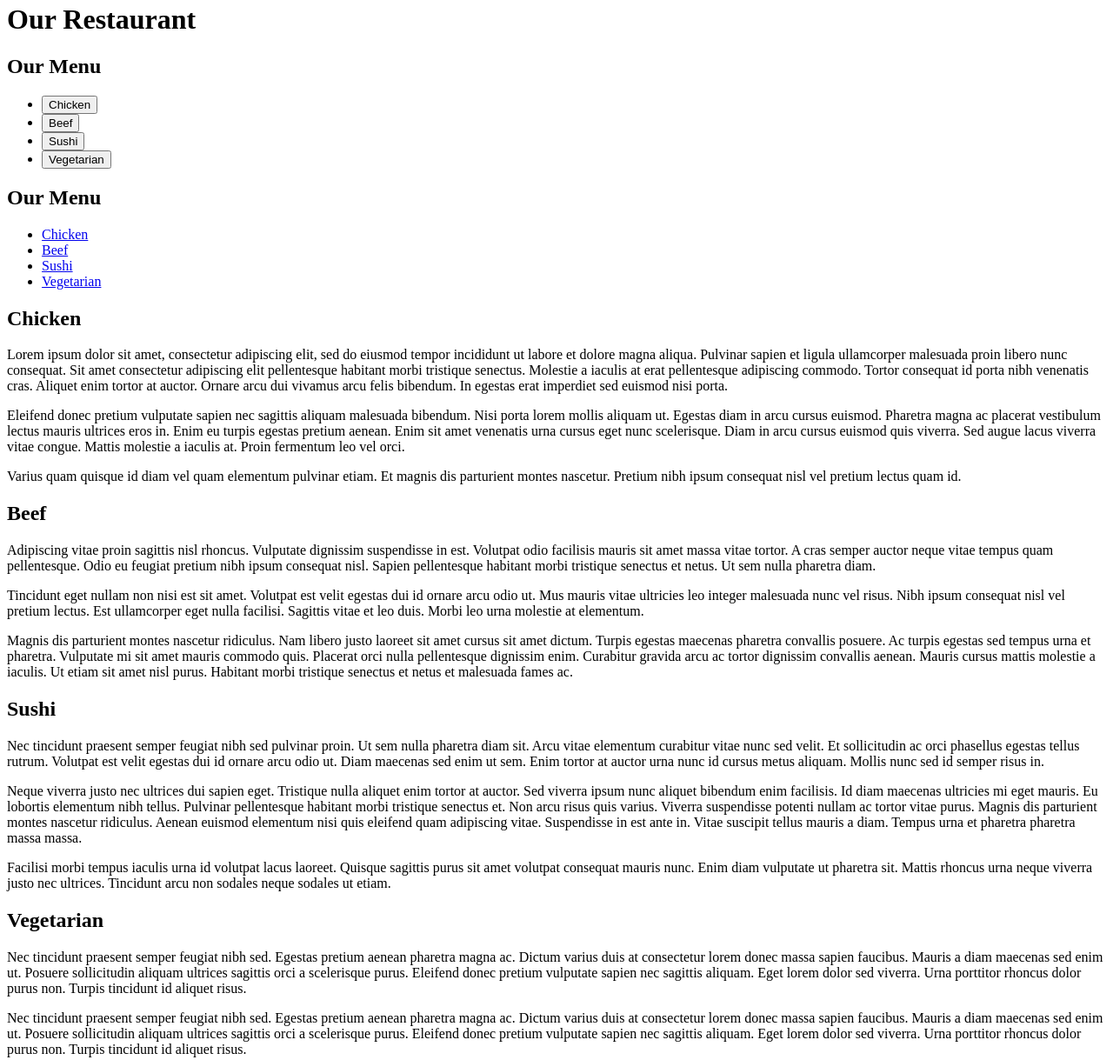
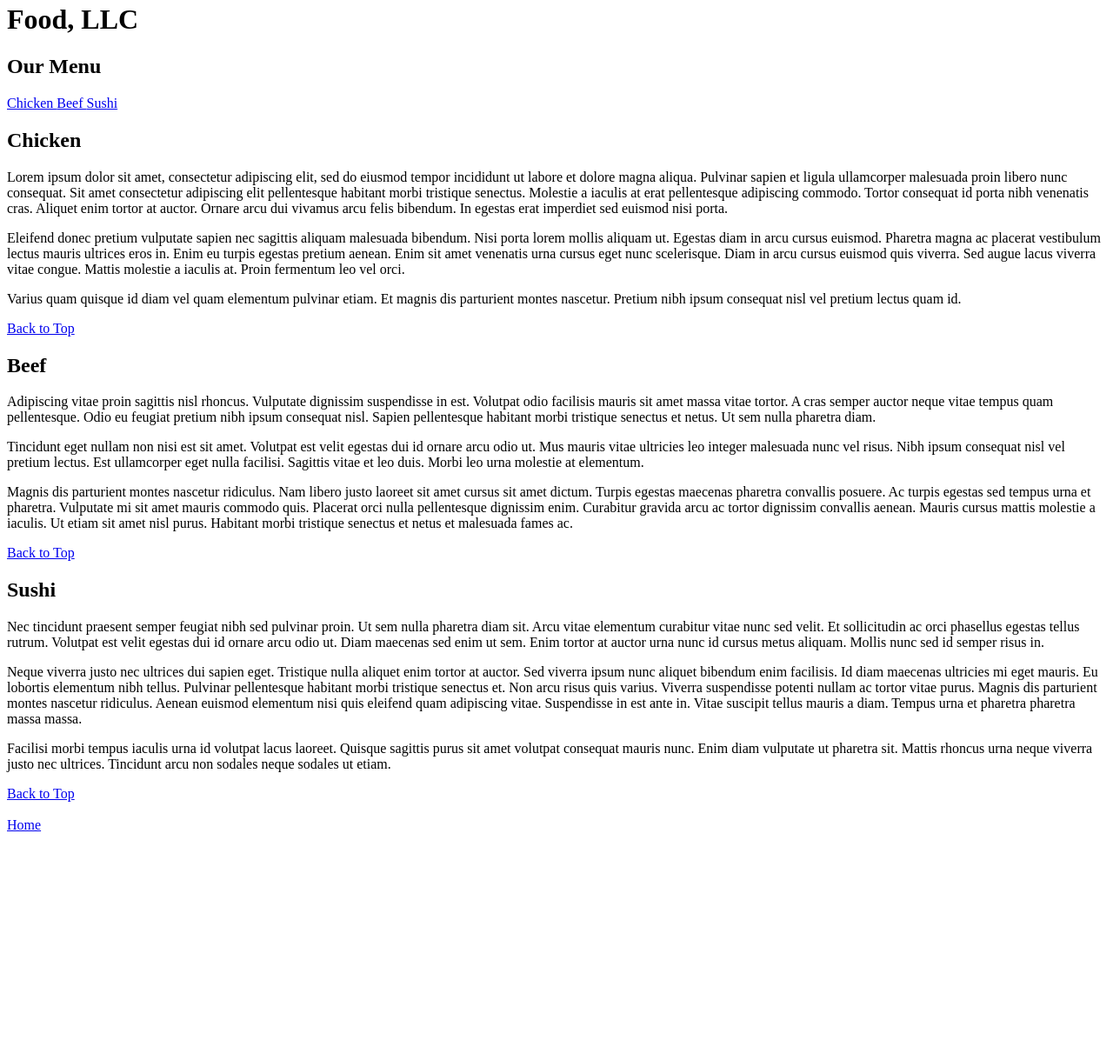
Before and after one commit to ProfessorUnicorn/coursera-test, a plain HTML site: page module2assignment.html in a window 1280 px wide. Shown: the part 17-1236 px from the top of the page at 87% size. After the commit the page ends 983 px from the top, so only its background shows below. Drawn offline with Linux system fonts and the light colour scheme.

Commit message:
css external styles added

```diff
--- a/module2assignment.html
+++ b/module2assignment.html
@@ -12,62 +12,49 @@
     <!--- Website head, which is like the preamble -->
     <head>
         <meta charset="utf8">
-        <title>Eat at Skippy's</title> <!--- browser tab -->
+        <title>Food, LLC</title> <!--- browser tab -->
 
-        <!-- CSS Specifications i.e. style sheet-->
-        <!-- Default link style -->
-        <!--- An unvisited link is underlined and blue -->
-        <!--- A visited link is underlined and purple -->
-        <!--- An active link is underlined and red -->
-        <style>
-            .button {
-            background-color: #4CAF50;
-            border: none;
-            color: white;
-            padding: 15px 32px;
-            text-align: center;
-            text-decoration: none;
-            display: inline-block;
-            font-size: 16px;
-            margin: 4px 2px;
-            cursor: pointer;
-            }
-        </style>
-
+        <link
+            rel="stylesheet"
+            href="menu_styles.css"
+        >
     </head>
 
     <!--- Website Body, all the content on the page -->
-    <body id="body_top">
-
+    <body
+        id="body_top";
+    >
         <!-- Main heading on the page -->
-        <h1>Our Restaurant</h1>
+        <header>
+            <h1>Food, LLC</h1>
+        </header>
 
         <!-- Restaurant Menu -->
         <article>
 
             <!-- Table of Contents -->
-            <h2 id="food_type">Our Menu</h2>
+            <h2 id="Menu_top">Our Menu</h2>
+
             <nav>
-                <ul> <!-- specifying links for each item with # followed by id -->
-                    <li><button>Chicken</button></li>
-                    <li><button>Beef</button></li>
-                    <li><button>Sushi</button></li>
-                    <li><button>Vegetarian</button></li>
-                </ul>
-            </nav>
+                <!-- button links -->
+                <a
+                    href="#Chicken"
+                    >Chicken
+                </a>
 
-            <h2 id="food_type">Our Menu</h2>
-            <nav>
-                <ul> <!-- specifying links for each item with # followed by id -->
-                    <li><a href="#chicken_menu" >Chicken</a></li>
-                    <li><a href="#beef_menu">Beef</a></li>
-                    <li><a href="#sushi_menu">Sushi</a></li>
-                    <li><a href="#vegetarian_menu">Vegetarian</a></li>
-                </ul>
+                <a
+                    href="#Beef"
+                    >Beef
+                </a>
+
+                <a
+                    href="#Sushi"
+                    >Sushi
+                </a>
             </nav>
 
             <!-- Chicken Menu -->
-            <section id="chicken_menu">
+            <section id="Chicken">
                 <h2
                     class="purple"
                     >Chicken</h2>
@@ -82,16 +69,20 @@
 
                 <p>Varius quam quisque id diam vel quam elementum pulvinar etiam. Et magnis dis parturient montes nascetur. Pretium nibh ipsum consequat nisl vel pretium lectus quam id.
                 </p>
+
+                <!-- Navigation back to the menu -->
+                <nav>
+                    <a href="#Menu_top">Back to Top</a>
+                </nav>
+
             </section>
 
 
             <!-- Beef Menu -->
-            <section id="beef_menu">
+            <section id="Beef">
                 <h2>Beef</h2>
 
-                <p
-                    class="purple"
-                    >Adipiscing vitae proin sagittis nisl rhoncus. Vulputate dignissim suspendisse in est. Volutpat odio facilisis mauris sit amet massa vitae tortor. A cras semper auctor neque vitae tempus quam pellentesque. Odio eu feugiat pretium nibh ipsum consequat nisl. Sapien pellentesque habitant morbi tristique senectus et netus. Ut sem nulla pharetra diam.
+                <p>Adipiscing vitae proin sagittis nisl rhoncus. Vulputate dignissim suspendisse in est. Volutpat odio facilisis mauris sit amet massa vitae tortor. A cras semper auctor neque vitae tempus quam pellentesque. Odio eu feugiat pretium nibh ipsum consequat nisl. Sapien pellentesque habitant morbi tristique senectus et netus. Ut sem nulla pharetra diam.
                 </p>
 
                 <p>Tincidunt eget nullam non nisi est sit amet. Volutpat est velit egestas dui id ornare arcu odio ut. Mus mauris vitae ultricies leo integer malesuada nunc vel risus. Nibh ipsum consequat nisl vel pretium lectus. Est ullamcorper eget nulla facilisi. Sagittis vitae et leo duis. Morbi leo urna molestie at elementum.
@@ -99,10 +90,16 @@
 
                 <p>Magnis dis parturient montes nascetur ridiculus. Nam libero justo laoreet sit amet cursus sit amet dictum. Turpis egestas maecenas pharetra convallis posuere. Ac turpis egestas sed tempus urna et pharetra. Vulputate mi sit amet mauris commodo quis. Placerat orci nulla pellentesque dignissim enim. Curabitur gravida arcu ac tortor dignissim convallis aenean. Mauris cursus mattis molestie a iaculis. Ut etiam sit amet nisl purus. Habitant morbi tristique senectus et netus et malesuada fames ac.
                 </p>
+
+                <!-- Navigation back to the menu -->
+                <nav>
+                    <a href="#Menu_top">Back to Top</a>
+                </nav>
+
             </section>
 
             <!-- Sushi Menu -->
-            <section id="sushi_menu">
+            <section id="Sushi">
                 <h2>Sushi</h2>
 
                 <p>Nec tincidunt praesent semper feugiat nibh sed pulvinar proin. Ut sem nulla pharetra diam sit. Arcu vitae elementum curabitur vitae nunc sed velit. Et sollicitudin ac orci phasellus egestas tellus rutrum. Volutpat est velit egestas dui id ornare arcu odio ut. Diam maecenas sed enim ut sem. Enim tortor at auctor urna nunc id cursus metus aliquam. Mollis nunc sed id semper risus in.
@@ -113,36 +110,26 @@
 
                 <p>Facilisi morbi tempus iaculis urna id volutpat lacus laoreet. Quisque sagittis purus sit amet volutpat consequat mauris nunc. Enim diam vulputate ut pharetra sit. Mattis rhoncus urna neque viverra justo nec ultrices. Tincidunt arcu non sodales neque sodales ut etiam.
                 </p>
-            </section>
-
-            <!-- Vegetarian Menu -->
-            <section id="vegetarian_menu">
-                <h2>Vegetarian</h2>
-
-                <p>Nec tincidunt praesent semper feugiat nibh sed. Egestas pretium aenean pharetra magna ac. Dictum varius duis at consectetur lorem donec massa sapien faucibus. Mauris a diam maecenas sed enim ut. Posuere sollicitudin aliquam ultrices sagittis orci a scelerisque purus. Eleifend donec pretium vulputate sapien nec sagittis aliquam. Eget lorem dolor sed viverra. Urna porttitor rhoncus dolor purus non. Turpis tincidunt id aliquet risus.
-                </p>
-
-                <p>Nec tincidunt praesent semper feugiat nibh sed. Egestas pretium aenean pharetra magna ac. Dictum varius duis at consectetur lorem donec massa sapien faucibus. Mauris a diam maecenas sed enim ut. Posuere sollicitudin aliquam ultrices sagittis orci a scelerisque purus. Eleifend donec pretium vulputate sapien nec sagittis aliquam. Eget lorem dolor sed viverra. Urna porttitor rhoncus dolor purus non. Turpis tincidunt id aliquet risus.
-                </p>
-
-                <p>Facilisi morbi tempus iaculis urna id volutpat lacus laoreet. Quisque sagittis purus sit amet volutpat consequat mauris nunc. Enim diam vulputate ut pharetra sit. Mattis rhoncus urna neque viverra justo nec ultrices. Tincidunt arcu non sodales neque sodales ut etiam. Nec tincidunt praesent semper feugiat nibh sed. Egestas pretium aenean pharetra magna ac. Dictum varius duis at consectetur lorem donec massa sapien faucibus. Mauris a diam maecenas sed enim ut. Posuere sollicitudin aliquam ultrices sagittis orci a scelerisque purus. Eleifend donec pretium vulputate sapien nec sagittis aliquam. Eget lorem dolor sed viverra. Urna porttitor rhoncus dolor purus non. Turpis tincidunt id aliquet risus.
-                </p>
-            </section>
 
                 <!-- Navigation back to the menu -->
                 <nav>
-                <a href="#food_type">Back to Our Menu</a>
+                    <a href="#Menu_top">Back to Top</a>
                 </nav>
+
+            </section>
 
         </article>
 
     <!-- Visual space break -->
     <br>
 
+    <!-- Footer -->
+    <footer>
         <!-- Navigation back to the top -->
         <nav>
-        <a href="#body_top">Back to Top</a>
+            <a href="#body_top">Home</a>
         </nav>
+    </footer>
 
     </body> <!--- End of website body -->
 </html> <!--- End of document -->
```
Lines whose indentation alone changed are shown as unchanged.
